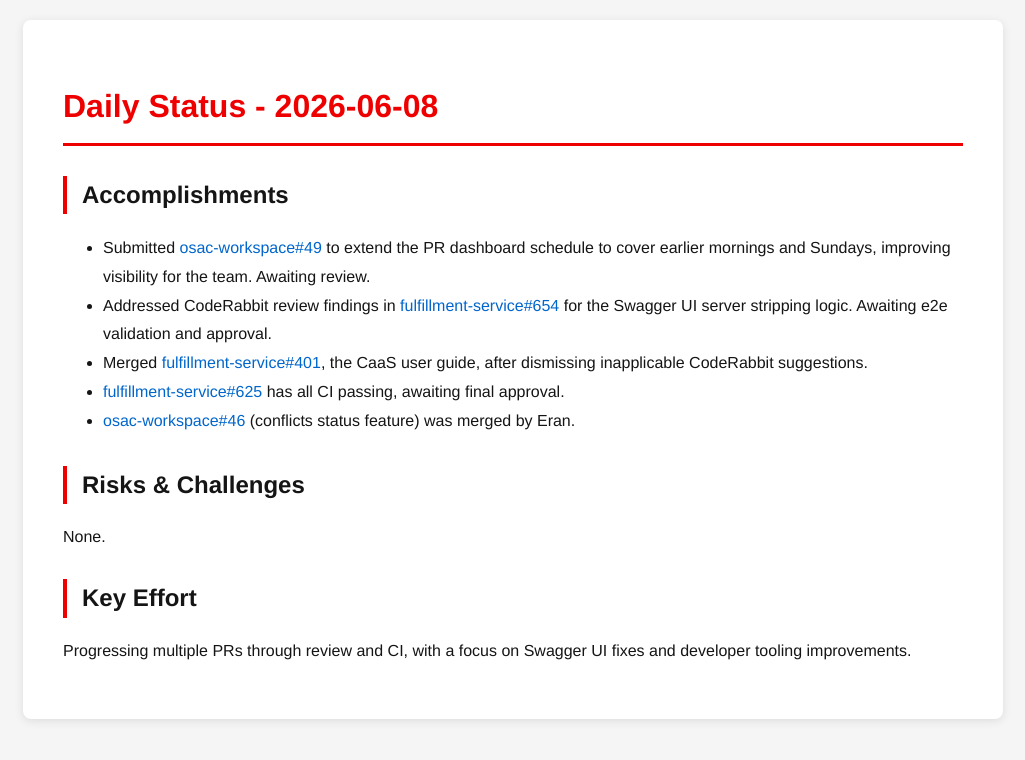
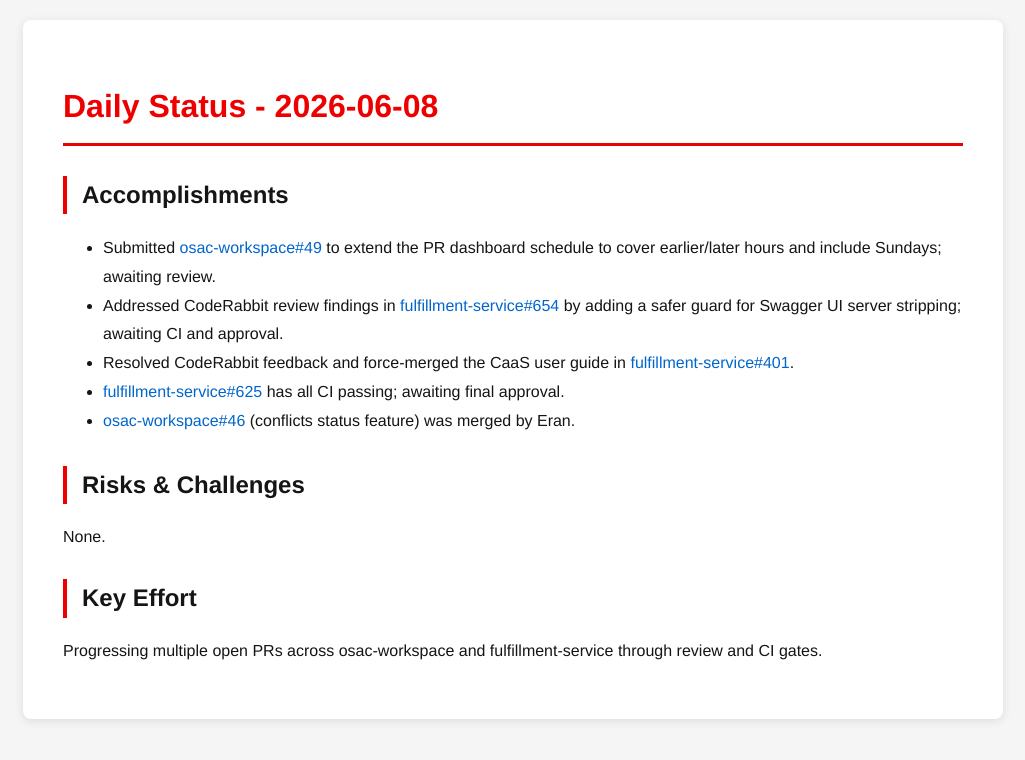
Before and after one commit to tzvatot/daily-status, a Jekyll site: the page built from 2026-06-08.md, in a window 1280 px wide. Shown: the top 760 px of the page, without its empty margins (127-1152 px from the left). Built offline with Jekyll 4.4.1, drawn with Linux system fonts in a browser that asks for light colours.

Commit message:
Daily status update - 2026-06-08

```diff
--- a/2026-06-08.md
+++ b/2026-06-08.md
@@ -7,14 +7,14 @@ date: 2026-06-08
 # Daily Status - 2026-06-08
 
 ## Accomplishments
-- Submitted [osac-workspace#49](https://github.com/osac-project/osac-workspace/pull/49) to extend the PR dashboard schedule to cover earlier mornings and Sundays, improving visibility for the team. Awaiting review.
-- Addressed CodeRabbit review findings in [fulfillment-service#654](https://github.com/osac-project/fulfillment-service/pull/654) for the Swagger UI server stripping logic. Awaiting e2e validation and approval.
-- Merged [fulfillment-service#401](https://github.com/osac-project/fulfillment-service/pull/401), the CaaS user guide, after dismissing inapplicable CodeRabbit suggestions.
-- [fulfillment-service#625](https://github.com/osac-project/fulfillment-service/pull/625) has all CI passing, awaiting final approval.
+- Submitted [osac-workspace#49](https://github.com/osac-project/osac-workspace/pull/49) to extend the PR dashboard schedule to cover earlier/later hours and include Sundays; awaiting review.
+- Addressed CodeRabbit review findings in [fulfillment-service#654](https://github.com/osac-project/fulfillment-service/pull/654) by adding a safer guard for Swagger UI server stripping; awaiting CI and approval.
+- Resolved CodeRabbit feedback and force-merged the CaaS user guide in [fulfillment-service#401](https://github.com/osac-project/fulfillment-service/pull/401).
+- [fulfillment-service#625](https://github.com/osac-project/fulfillment-service/pull/625) has all CI passing; awaiting final approval.
 - [osac-workspace#46](https://github.com/osac-project/osac-workspace/pull/46) (conflicts status feature) was merged by Eran.
 
 ## Risks & Challenges
 None.
 
 ## Key Effort
-Progressing multiple PRs through review and CI, with a focus on Swagger UI fixes and developer tooling improvements.
+Progressing multiple open PRs across osac-workspace and fulfillment-service through review and CI gates.
```
